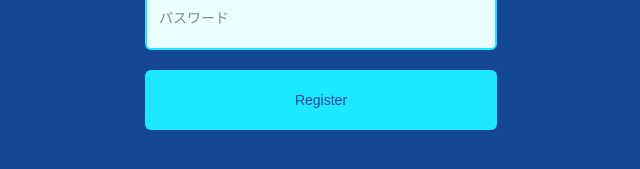
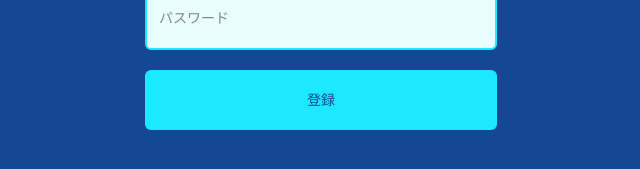
Before and after one commit to X13467980/crystarise-frontend, a Next.js app: page /register in a window 1280 px wide. Shown: the part 563-732 px from the top of the page, without its empty margins (319-959 px from the left). Built offline with nearby package versions, Linux system fonts and the light colour scheme.

Commit message:
button messager changed

```diff
--- a/src/app/register/page.tsx
+++ b/src/app/register/page.tsx
@@ -3,7 +3,7 @@ import Image from "next/image"
 
 const RegisterPage = () => {
     return (
-            <div className="flex justify-center min-h-screen">
+    <div className="flex justify-center min-h-screen">
         <div>
         <div className="mt-37">
             <Image
--- a/src/feature/register-form/register-form.tsx
+++ b/src/feature/register-form/register-form.tsx
@@ -49,7 +49,7 @@ const RegisterForm: React.FC = () => {
                         placeholder="パスワード"
                         className="login-input w-full mt-5"
                     />
-                <button type="submit" className="primary-btn w-full mt-5">Register</button>
+                <button type="submit" className="primary-btn w-full mt-5">登録</button>
             </form>
         </div>
     );
```
